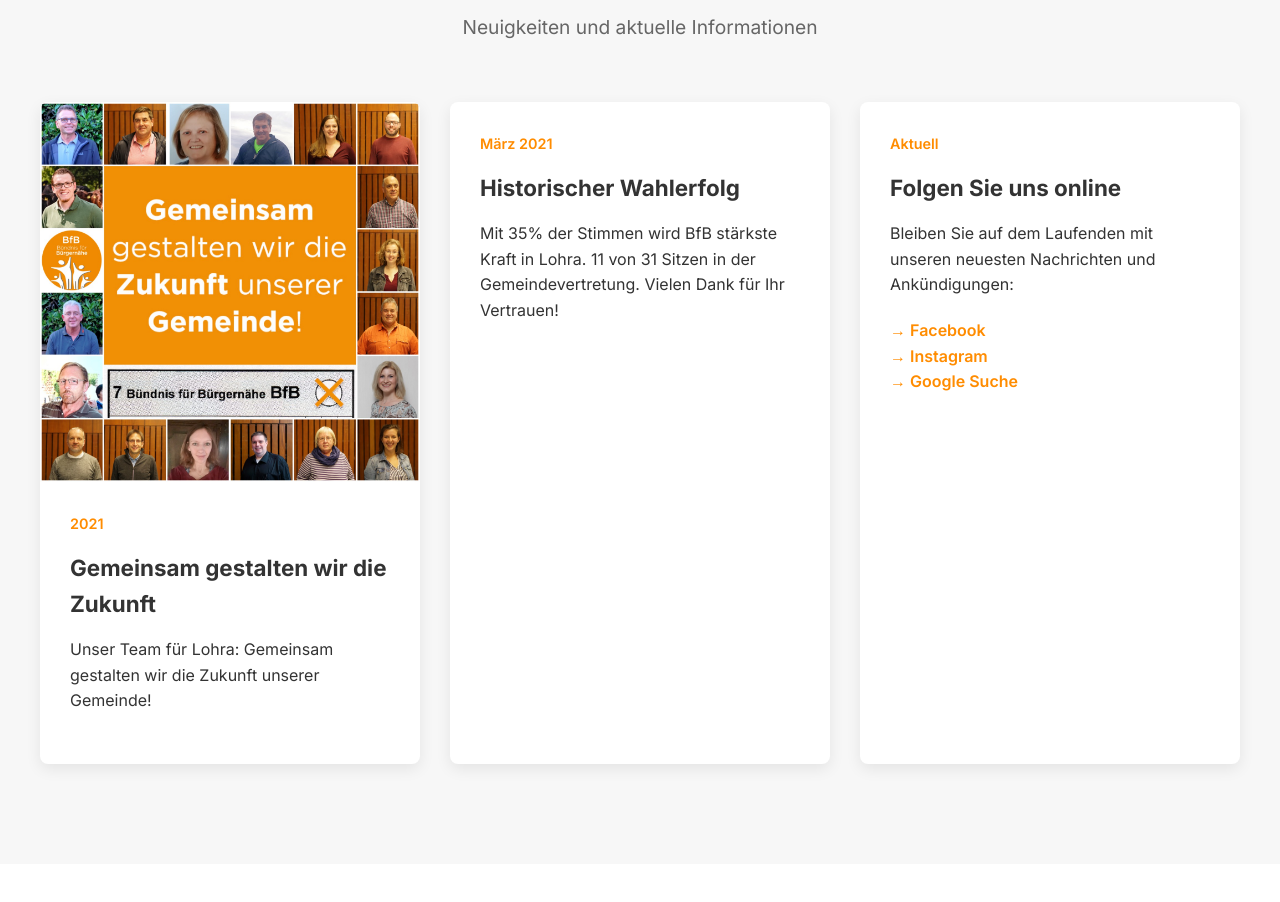
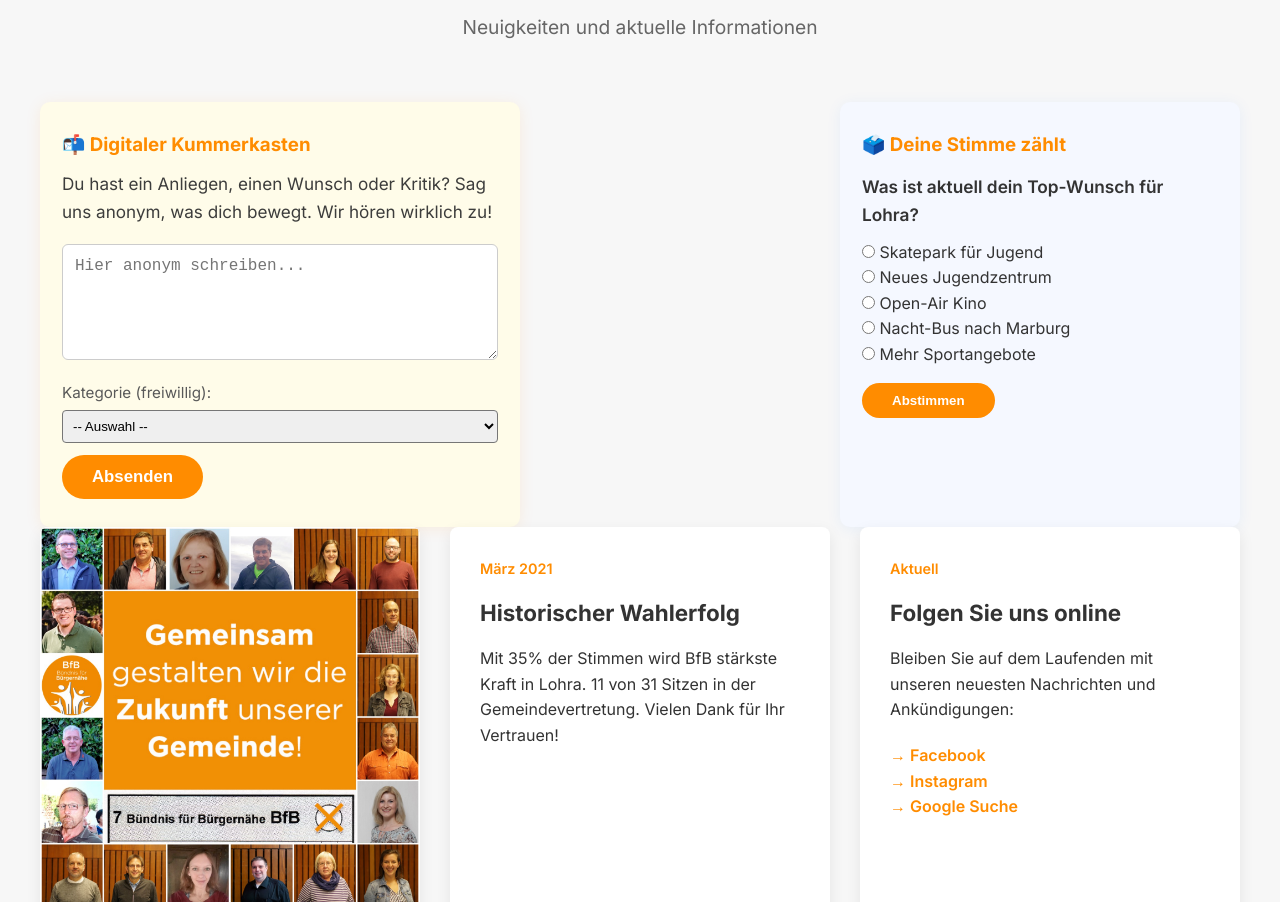
Before and after one commit to offiziel/bfb-lohra-demo, a plain HTML site: page index.html in a window 1280 px wide. Shown: the part 3455-4357 px from the top of the page. Drawn offline with Linux system fonts and the light colour scheme.

Commit message:
Implement feedback and voting modules in index.html
Added interactive modules for feedback and voting.

```diff
--- a/index.html
+++ b/index.html
@@ -741,6 +741,68 @@
                 <h2>Aktuelles</h2>
                 <p>Neuigkeiten und aktuelle Informationen</p>
             </div>
+            <!-- Ergänzende Beteiligungsmodule unter "Aktuelles" -->
+
+<div style="display:flex;flex-wrap:wrap;gap:40px;justify-content:space-between;margin-top:34px;">
+  <!-- Kummerkasten -->
+  <div style="flex:1;min-width:320px;max-width:480px;background:#fffce9;border-radius:10px;padding:28px 22px;box-shadow:0 2px 15px rgba(255,140,0,0.10)">
+    <h3 style="color:#FF8C00;margin-bottom:10px;display:flex;align-items:center;gap:10px">📬 Digitaler Kummerkasten</h3>
+    <p style="font-size:1.07rem;color:#333;opacity:0.95;">Du hast ein Anliegen, einen Wunsch oder Kritik? Sag uns anonym, was dich bewegt. Wir hören wirklich zu!</p>
+    <form id="kummerkastenForm" style="margin-top:19px">
+      <textarea name="nachricht" placeholder="Hier anonym schreiben..." rows="5" required style="width:100%;padding:12px;border-radius:6px;border:1px solid #ccc;font-size:1rem"></textarea>
+      <div style="margin:12px 0 6px">
+        <label style="font-size:0.95rem;color:#595959">Kategorie (freiwillig):</label>
+        <select name="kategorie" style="width:100%;padding:7px 6px;margin-top:5px;border-radius:4px">
+          <option>-- Auswahl --</option>
+          <option>Jugendlicher</option>
+          <option>Eltern</option>
+          <option>Senior</option>
+          <option>Verein</option>
+          <option>Bürger:in</option>
+          <option>Andere/K.A.</option>
+        </select>
+      </div>
+      <button type="submit" style="background:#FF8C00;border:none;color:white;padding:12px 30px;font-weight:700;font-size:1.05rem;border-radius:23px;margin-top:6px;cursor:pointer;">Absenden</button>
+    </form>
+    <div id="kummerkastenSuccess" style="display:none;color:#178b41;font-weight:600;margin-top:13px;">Danke für deine Nachricht! Wir nehmen sie ernst.</div>
+  </div>
+
+  <!-- Abstimmung -->
+  <div style="flex:1;min-width:320px;max-width:400px;background:#f5f8ff;border-radius:10px;padding:28px 22px;box-shadow:0 2px 15px rgba(0,108,255,0.07)">
+    <h3 style="color:#FF8C00;margin-bottom:13px;display:flex;align-items:center;gap:10px">🗳️ Deine Stimme zählt</h3>
+    <form id="abstimmungsForm">
+      <div style="font-size:1.08rem;margin-bottom:11px;font-weight:600;">Was ist aktuell dein Top-Wunsch für Lohra?</div>
+      <div style="margin-bottom:10px;">
+        <label><input type="radio" name="vote" required value="Skatepark"> Skatepark für Jugend</label><br>
+        <label><input type="radio" name="vote" required value="Jugendzentrum"> Neues Jugendzentrum</label><br>
+        <label><input type="radio" name="vote" required value="OpenAir"> Open-Air Kino</label><br>
+        <label><input type="radio" name="vote" required value="NightBus"> Nacht-Bus nach Marburg</label><br>
+        <label><input type="radio" name="vote" required value="Sport"> Mehr Sportangebote</label><br>
+      </div>
+      <button type="submit" style="background:#FF8C00;border:none;color:white;padding:10px 30px;font-weight:700;border-radius:22px;cursor:pointer;margin-top:5px;">Abstimmen</button>
+    </form>
+    <div id="abstimmungsResult" style="display:none;margin-top:15px;font-size:1.07rem;font-weight:600;color:#1b6a3c;"></div>
+  </div>
+</div>
+
+<script>
+  // Kummerkasten
+  document.getElementById("kummerkastenForm").addEventListener("submit", function(e){
+    e.preventDefault();
+    this.style.display = "none";
+    document.getElementById("kummerkastenSuccess").style.display = "block";
+  });
+
+  // Abstimmungs-Demo (ohne Speicherung)
+  document.getElementById("abstimmungsForm").addEventListener("submit", function(e){
+    e.preventDefault();
+    let v = this.vote.value;
+    let msg = "Danke! Deine Stimme für <b>" + v + "</b> wurde gezählt.";
+    this.style.display = "none";
+    document.getElementById("abstimmungsResult").innerHTML = msg;
+    document.getElementById("abstimmungsResult").style.display = "block";
+  });
+</script>
 
             <div class="news-grid">
                 <article class="news-card">
```
